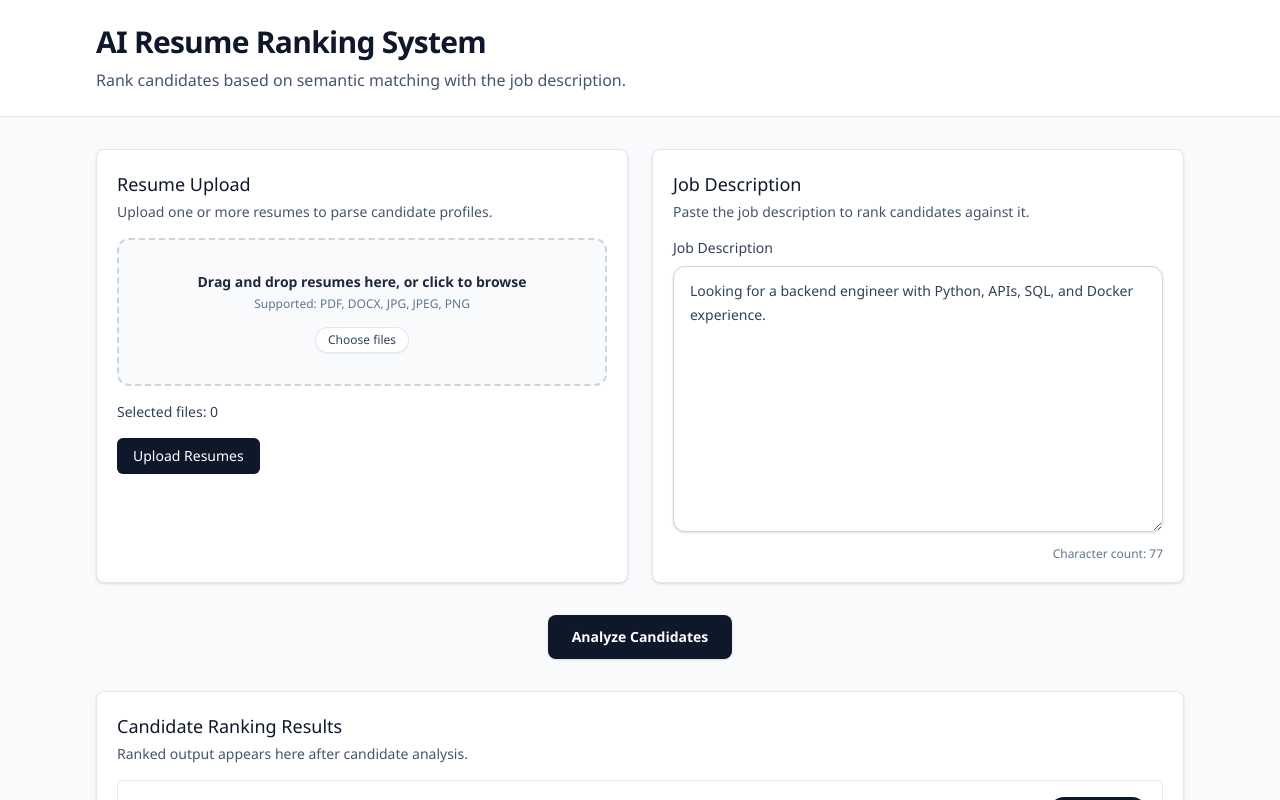
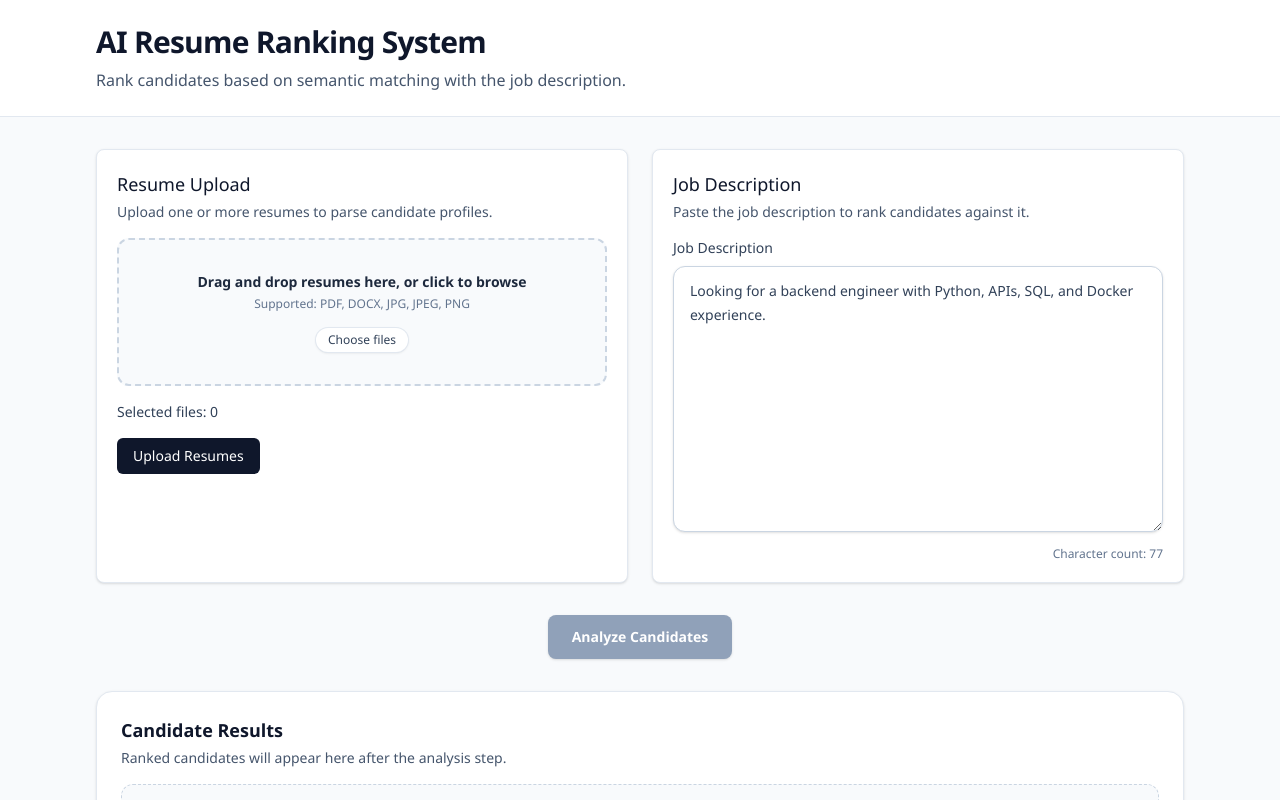
Before and after one commit to meenakshiks247/Smart-Talent-Selection-Engine, a React app in the folder frontend/: page / in a window 1280 px wide. Shown: the top 800 px of the page. Built offline with nearby package versions, Linux system fonts and the light colour scheme; the HTML template or start-up script is replaced by a standard one.

Commit message:
feat: switch dashboard to candidate results

```diff
--- a/frontend/src/pages/DashboardPage.jsx
+++ b/frontend/src/pages/DashboardPage.jsx
@@ -1,22 +1,29 @@
 import { useState } from 'react'
+import CandidateResults from '../components/CandidateResults'
 import AppLayout from '../components/AppLayout'
 import JobDescriptionSection from '../components/JobDescriptionSection'
-import RankingResultsSection from '../components/RankingResultsSection'
 import ResumeUploadSection from '../components/ResumeUploadSection'
 import { sampleCandidates, sampleJobDescription } from '../utils/mockData'
 
 function DashboardPage() {
   const [jobDescription, setJobDescription] = useState(sampleJobDescription)
+  const [selectedResumes, setSelectedResumes] = useState([])
+  const [rankedCandidates, setRankedCandidates] = useState([])
 
   function handleAnalyzeCandidates() {
-    // Placeholder for upcoming API integration.
-    return null
+    // Placeholder behavior so the starter UI feels complete before backend wiring.
+    if (selectedResumes.length === 0 || !jobDescription.trim()) {
+      setRankedCandidates([])
+      return
+    }
+
+    setRankedCandidates(sampleCandidates)
   }
 
   return (
     <AppLayout>
       <div className="grid gap-6 lg:grid-cols-2">
-        <ResumeUploadSection />
+        <ResumeUploadSection onFilesChange={setSelectedResumes} />
         <JobDescriptionSection
           value={jobDescription}
           onChange={(event) => setJobDescription(event.target.value)}
@@ -27,14 +34,15 @@ function DashboardPage() {
         <button
           type="button"
           onClick={handleAnalyzeCandidates}
-          className="rounded-lg bg-slate-900 px-6 py-3 text-sm font-semibold text-white shadow-sm transition hover:bg-slate-800"
+          disabled={selectedResumes.length === 0 || !jobDescription.trim()}
+          className="rounded-lg bg-slate-900 px-6 py-3 text-sm font-semibold text-white shadow-sm transition hover:bg-slate-800 disabled:cursor-not-allowed disabled:bg-slate-400"
         >
           Analyze Candidates
         </button>
       </div>
 
       <div className="mt-8">
-        <RankingResultsSection candidates={sampleCandidates} />
+        <CandidateResults candidates={rankedCandidates} />
       </div>
     </AppLayout>
   )
```
